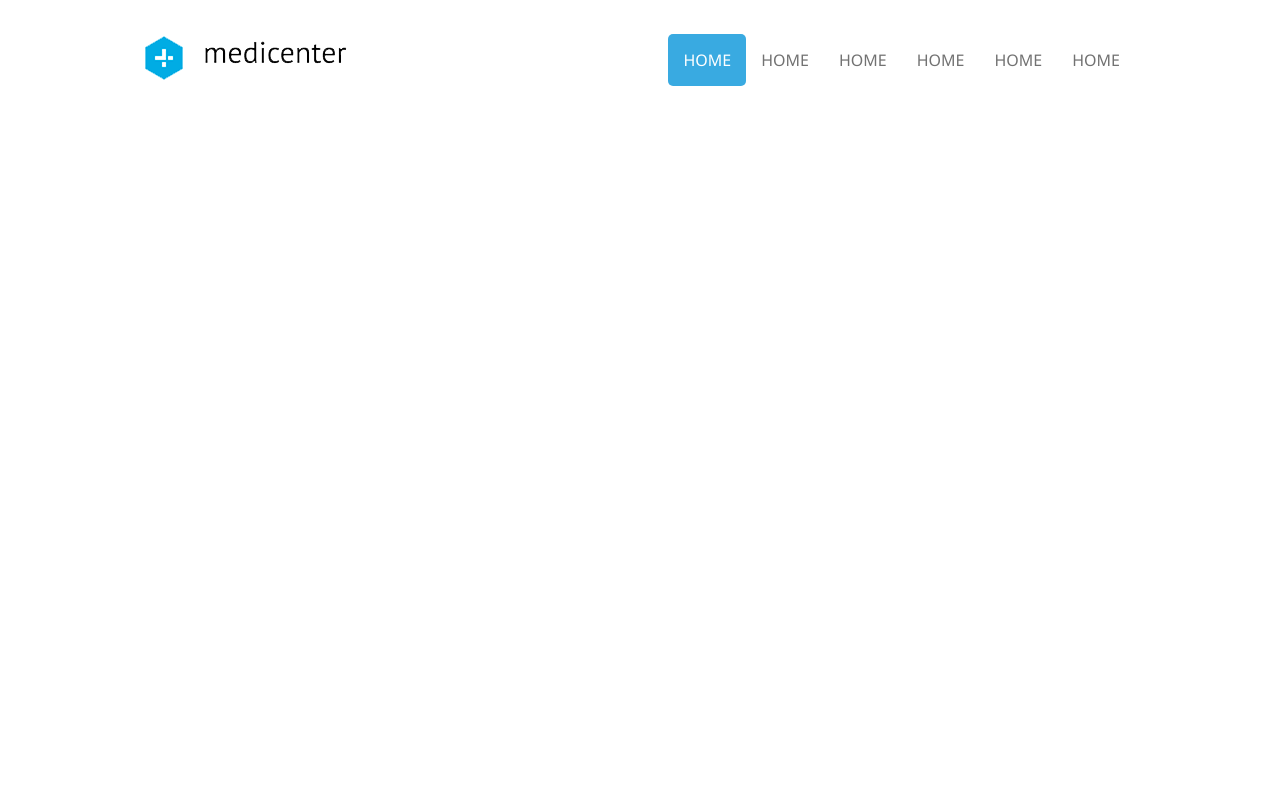
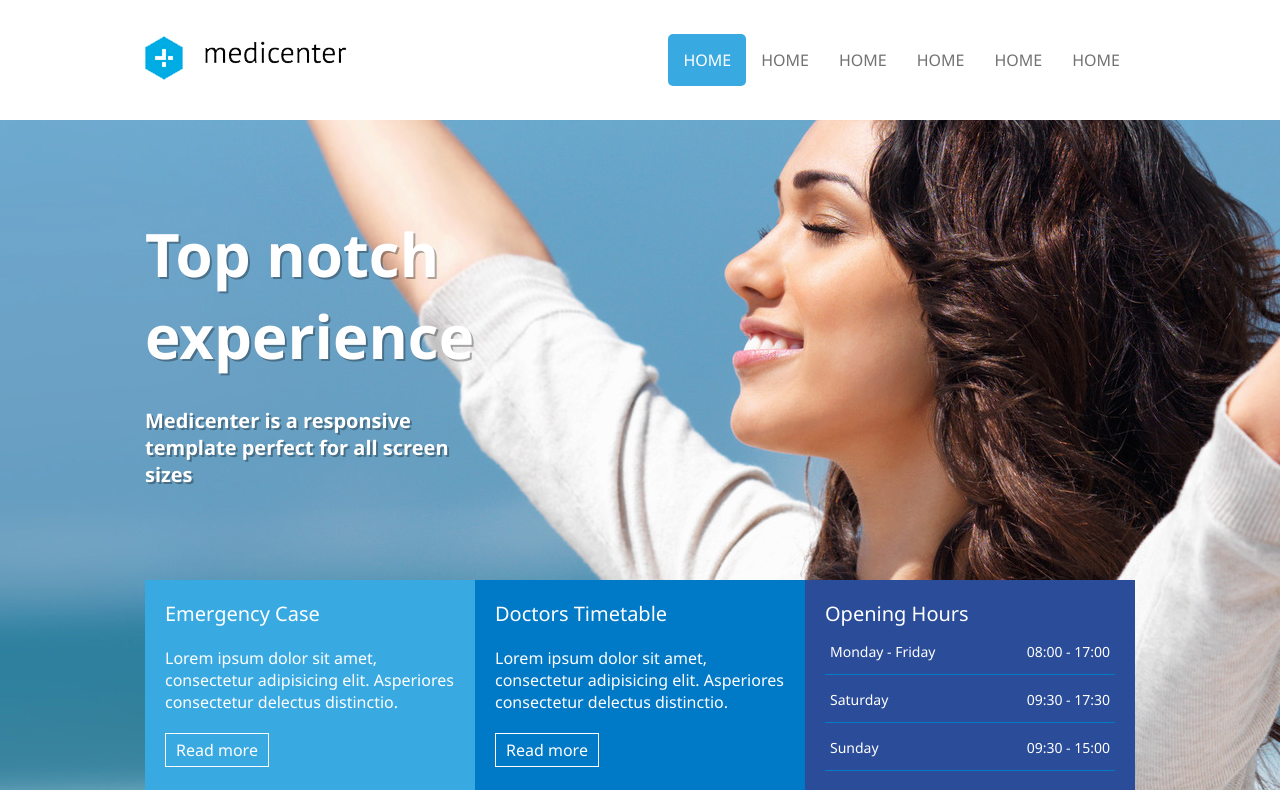
Before and after one commit to jptiveron/estudos-medicenter, a plain HTML site: page index.html in a window 1280 px wide. Drawn offline with Linux system fonts and the light colour scheme.

Commit message:
criado banner do site

```diff
--- a/assets/css/style.css
+++ b/assets/css/style.css
@@ -1,6 +1,7 @@
 body {
     margin: 0;
     padding: 0;
+    font-family: "Segoe UI", Verdana, Geneva, Tahoma, sans-serif;
 }
 
 header {
@@ -42,7 +43,6 @@ nav a {
     text-decoration: none;
     text-transform: uppercase;
     color: #727272;
-    font-family: "Segoe UI", Tahoma, Geneva, Verdana, sans-serif;
 }
 
 nav a:hover,
@@ -51,3 +51,102 @@ nav .active{
     color: #fff;
     border-radius: 5px;;
 }
+
+#banner {
+    display: flex;
+    justify-content: center;
+    background-image: url('../images/banner.jpg');
+    background-size: cover;
+    background-position: center;
+    height: 670px;
+}
+
+.column {
+    flex-direction: column;
+}
+
+.banner-headline {
+    flex: 1;
+    display: flex;
+    flex-direction: column;
+    justify-content: center;
+}
+
+.banner-headline h1,
+.banner-headline h2 {
+    color: #fff;
+    font-size: 60px;
+    text-shadow: 2px 2px 0 rgba(0, 0, 0, 0.3);
+    margin: 0;
+    padding: 0;
+    max-width: 350px;
+}
+
+.banner-headline h2 {
+    font-size: 20px;
+    margin-top: 30px;
+}
+
+.banner-options {
+    height: 210px;
+    display: flex;
+}
+
+.banner1,
+.banner2,
+.banner3 {
+    flex: 1;
+    color: #fff;
+    padding: 20px;
+}
+
+.banner1 {
+    background-color: #39aae1;
+}
+
+.banner2 {
+    background-color: #0079c7;
+}
+
+.banner3 {
+    background-color: #2b4c99;
+}
+
+.banner-title {
+    font-size: 20px;
+}
+
+.banner-description {
+    font-size: 16px;
+    margin-top: 20px;
+    margin-bottom: 20px;
+}
+
+.banner-options a {
+    display: inline-block;
+    border: 1px solid #fff;
+    padding: 5px 10px;
+    color: #fff;
+    font-size: 16px;
+    text-decoration: none;
+}
+
+.banner-options a:hover {
+    background-color: rgba(1, 1, 1, 0.2);
+}
+
+.banner3 .hour {
+    display: flex;
+    justify-content: space-between;
+    font-size: 14px;
+    margin-top: 10px;
+}
+
+.banner3 p {
+    margin: 5px;
+}
+
+.banner3 hr {
+    border: 1px solid #0079c7;
+    border-top: none;
+}
--- a/index.html
+++ b/index.html
@@ -30,5 +30,50 @@
         </div>
     </div>
 </header>
+
+<section id="banner">
+    <div class="container column">
+        <div class="banner-headline">
+            <h1>Top notch experience</h1>
+            <h2>Medicenter is a responsive template perfect for all screen sizes</h2>
+        </div>
+        <div class="banner-options">
+            <div class="banner1">
+                <div class="banner-title">Emergency Case</div>
+                <div class="banner-description">
+                    Lorem ipsum dolor sit amet, consectetur adipisicing elit.
+                    Asperiores consectetur delectus distinctio.
+                </div>
+                <a href="#">Read more</a>
+            </div>
+            <div class="banner2">
+                <div class="banner-title">Doctors Timetable</div>
+                <div class="banner-description">
+                    Lorem ipsum dolor sit amet, consectetur adipisicing elit.
+                    Asperiores consectetur delectus distinctio.
+                </div>
+                <a href="#">Read more</a>
+            </div>
+            <div class="banner3">
+                <div class="banner-title">Opening Hours</div>
+                <div class="hour">
+                    <p>Monday - Friday</p>
+                    <p>08:00 - 17:00</p>
+                </div>
+                <hr>
+                <div class="hour">
+                    <p>Saturday</p>
+                    <p>09:30 - 17:30</p>
+                </div>
+                <hr>
+                <div class="hour">
+                    <p>Sunday</p>
+                    <p>09:30 - 15:00</p>
+                </div>
+                <hr>
+            </div>
+        </div>
+    </div>
+</section>
 </body>
 </html>
```
Also changed, not shown: assets/images/banner.jpg (renamed from assets/images/img1.jpg). Lines whose indentation alone changed are shown as unchanged.
